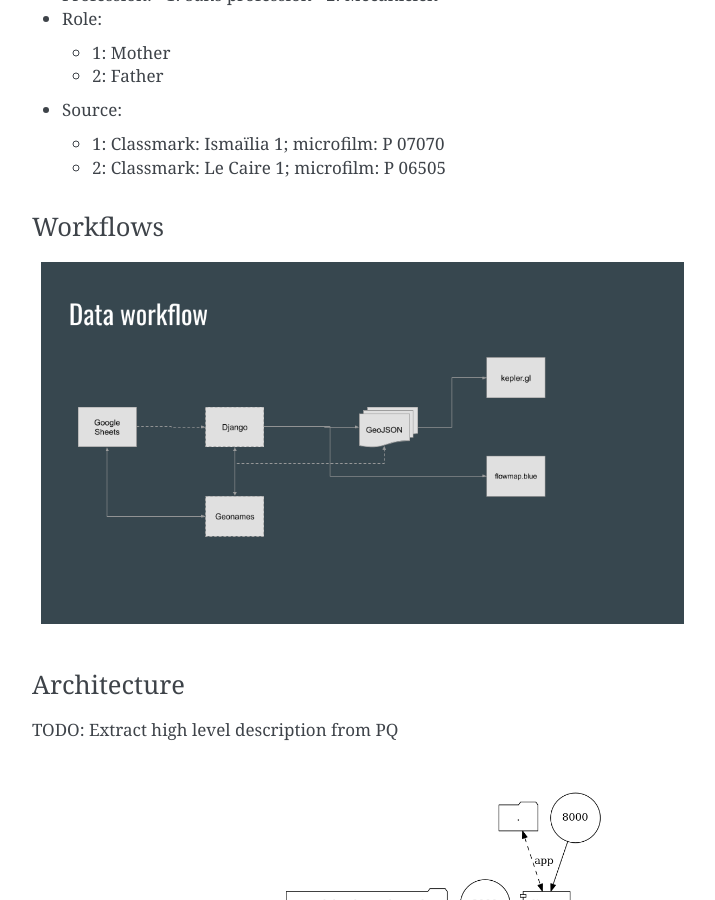
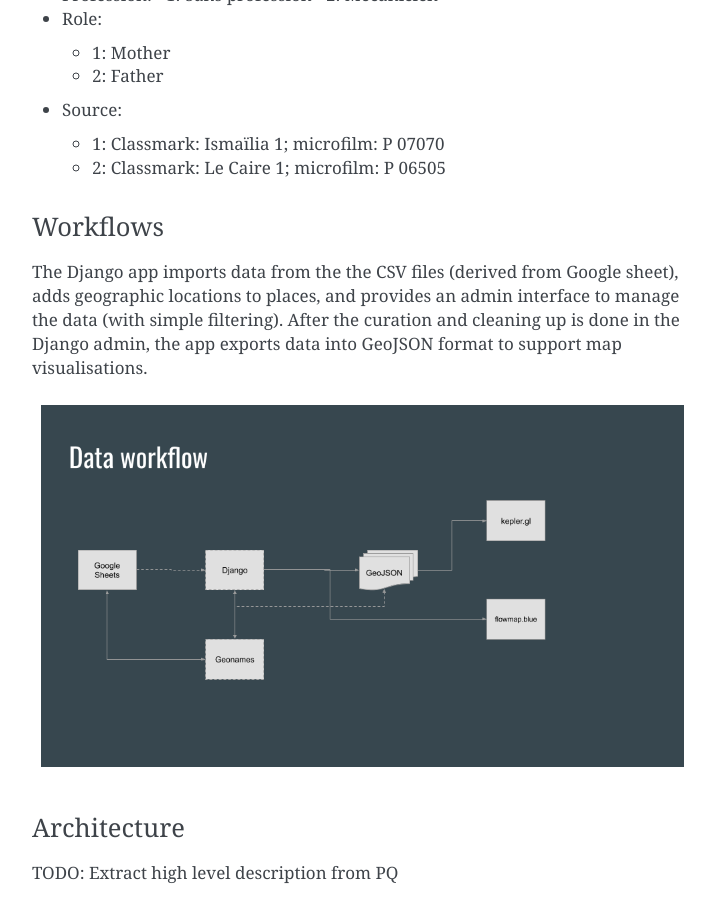
Before and after one commit to kingsdigitallab/etat-civil-django, a Sphinx documentation site: the page built from docs/technical-overview.rst, in a window 1280 px wide and 900 px high, scrolled down 1916 px. Shown: the whole window, without its empty margins (388-1103 px from the left). Built offline with Sphinx 7.4.7, drawn with Linux system fonts in a browser that asks for light colours.

Commit message:
Add text under Workflow

```diff
--- a/docs/technical-overview.rst
+++ b/docs/technical-overview.rst
@@ -95,6 +95,7 @@ Below is an example of how the model is used to record information on one deed (
 
 Workflows
 ^^^^^^^^^
+The Django app imports data from the the CSV files (derived from Google sheet), adds geographic locations to places, and provides an admin interface to manage the data (with simple filtering). After the curation and cleaning up is done in the Django admin, the app exports data into GeoJSON format to support map visualisations.
 
 .. figure:: _images/data-workflow.png
     :align: center
```
